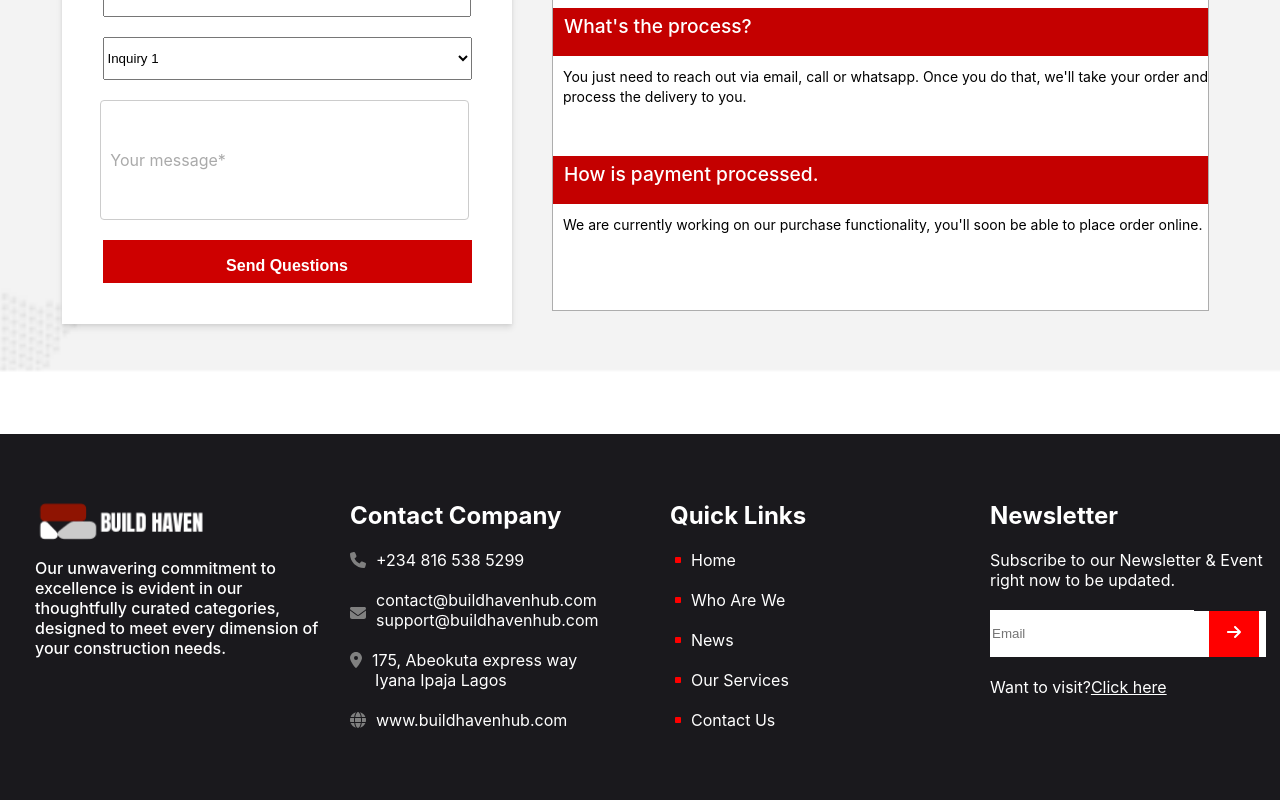
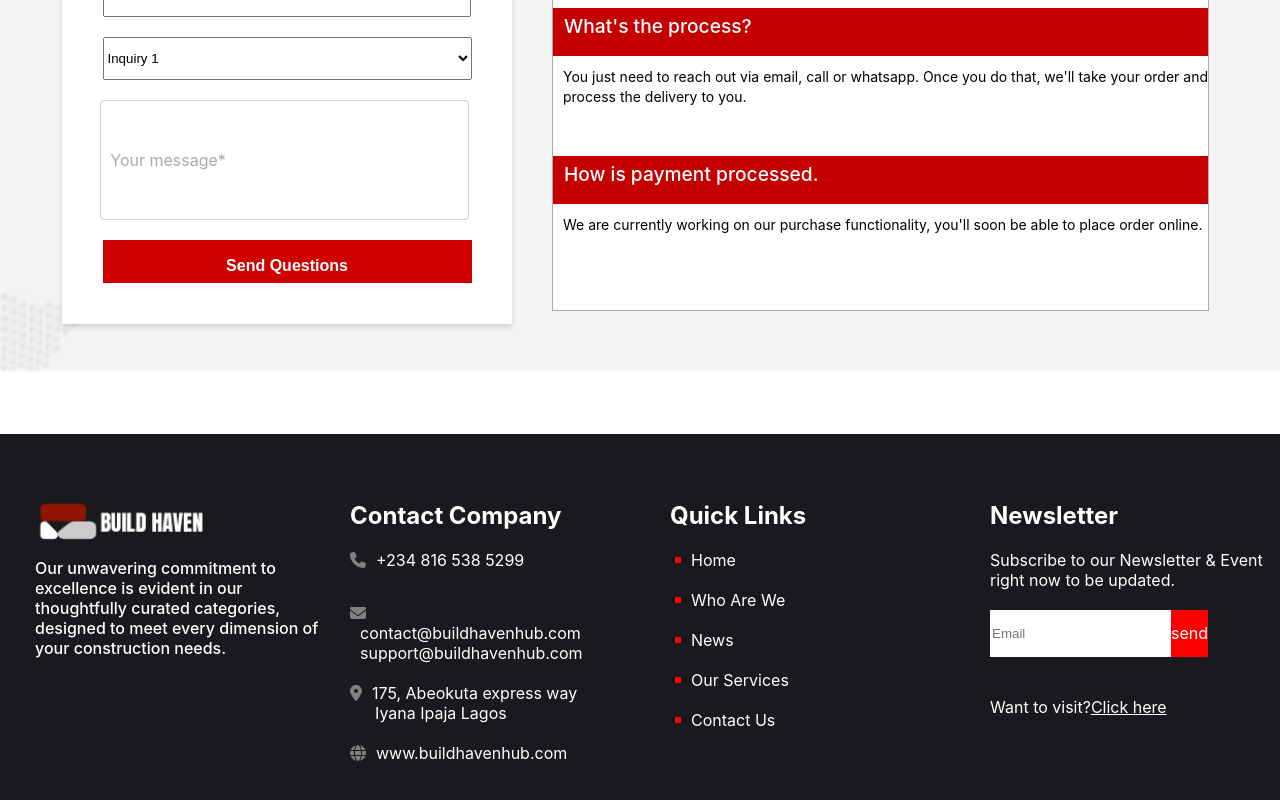
Before and after one commit to Wisdomtrail/BuildhHavenReact, a React (Create React App) app: page / in a window 1280 px wide. Shown: the part 3337-4137 px from the top of the page. Built offline with nearby package versions, Linux system fonts and the light colour scheme.

Commit message:
first commit

```diff
--- a/public/index.html
+++ b/public/index.html
@@ -3,7 +3,7 @@
   <head>
     <meta charset="utf-8" />
     <link rel="icon" href="%PUBLIC_URL%/favicon.ico" />
-    <meta name="viewport" content="width=device-width, initial-scale=1" />
+    <meta name="viewport" content="width=device-width, initial-scale=1.0, user-scalable=no">
     <meta name="theme-color" content="#000000" />
     <meta
       name="description"
--- a/src/components/footer/Footer.jsx
+++ b/src/components/footer/Footer.jsx
@@ -9,6 +9,7 @@ const Footer = () => {
 
     return (
         <div className="footerContainer" id="footerS">
+
             <div className="infoFooter"><br /><br /><br />
                 <img src={logo} alt="" />
                 <section>
@@ -100,12 +101,10 @@ const Footer = () => {
                 </section>
                 <br />
                 <section>
-                    <input type="text" placeholder="Email" />
-                    <span className="newsArrow">
-                        <span>
-                        <FontAwesomeIcon className="newsFaArrowR" icon={faArrowRight}/>
-                        </span>
-                    </span>
+                   <div id="sendMail">
+                   <input type="text" placeholder="Email" />
+                   <article className="send"><span>send</span></article>
+                   </div>
                     <br /><br />
                     <span>Want to visit?</span>
                     <span><a href="">Click here</a></span>
--- a/src/styles/Footer.css
+++ b/src/styles/Footer.css
@@ -60,29 +60,21 @@
 .newsLetter section input{
     height: 45px;
     width: 200px;
+    display: flex;
     border: none;
 }
-.newsArrow{
-    border-bottom: 15px solid white;
-    border-top: 11px solid white;
-    border-right: 7px solid white;
-    border-left: 15px solid white;
-    background-color: red;
+#sendMail{
+    display: flex !important;
+}
+#sendMail article{
+    width: 50px;
+    text-align: center;
     cursor: pointer;
+    align-content: center;
 }
-.newsArrow span{
+.send{
+   background-color: red;
 
-    border-bottom: 15px solid red;
-    border-top: 11px solid red;
-    border-right: 15px solid red;
-    border-left: 15px solid red;
-}
-.newsFaArrowR{
-    color: rgb(255, 255, 255);
-    width: 20px;
-}
-.emFooter {
-    display: flex;
 }
 
 .contactFooter .fa-icon {
```
